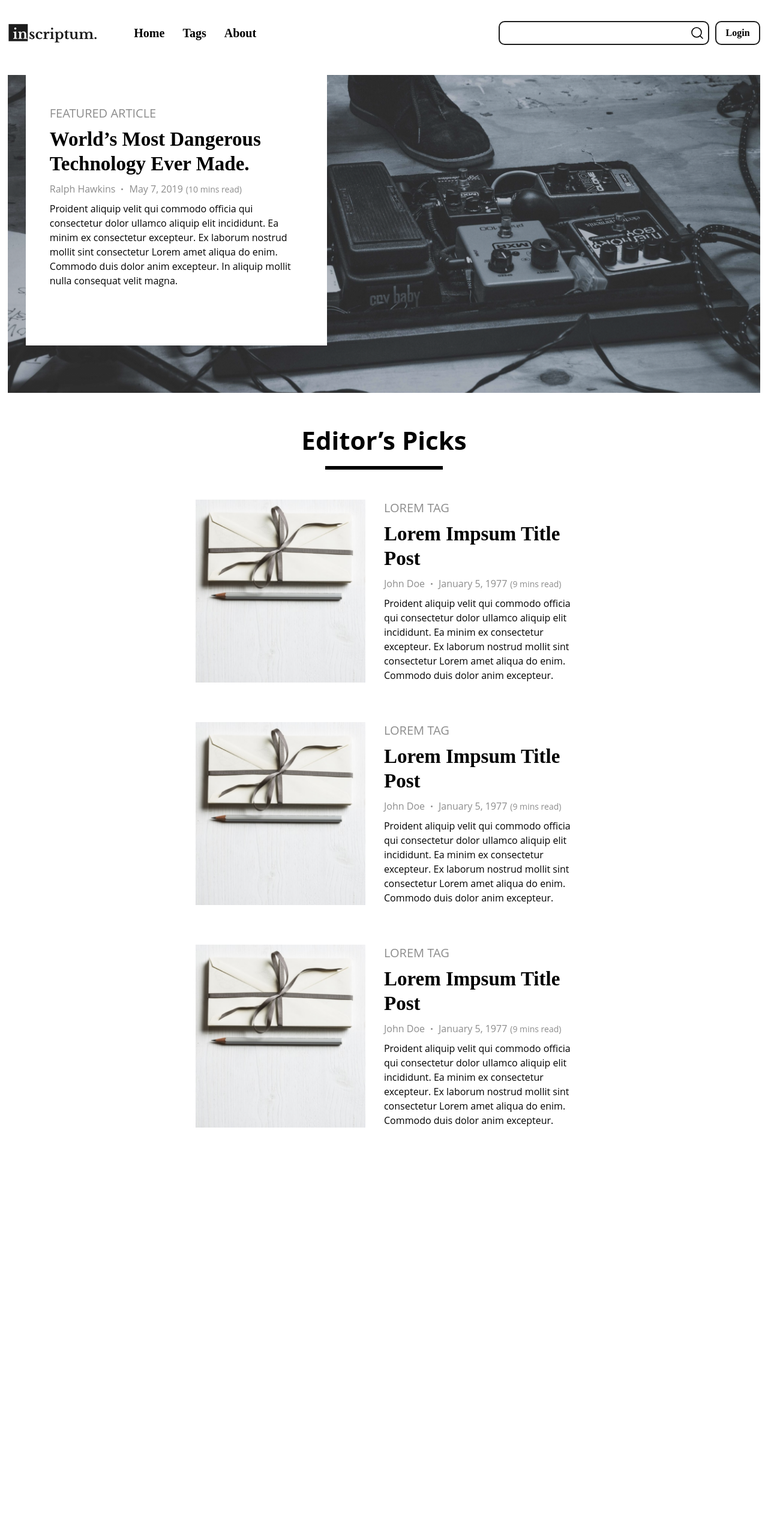
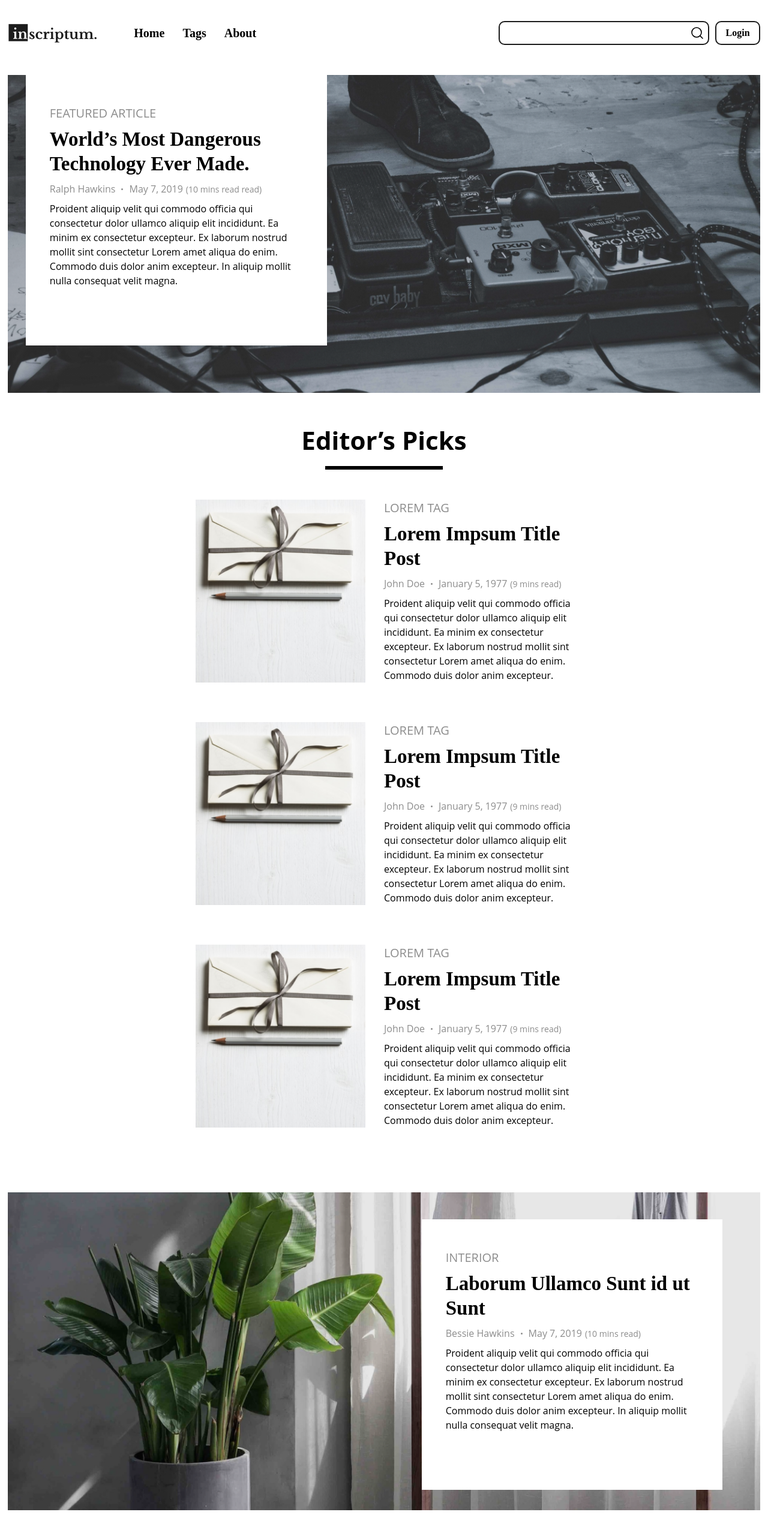
Before and after one commit to nahtandev/inscriptum-blog, a React (Create React App) app in the folder frontend/: page / in a window 1280 px wide. Shown: the top 2556 px of the page at 60% size. Before the commit the page ends 1998 px from the top, so only its background shows below. Built offline with nearby package versions, Linux system fonts and the light colour scheme; a web font is replaced by a local one.

Commit message:
Update component structure & add second featured post on home  page

```diff
--- /dev/null
+++ b/frontend/src/components/common/FeaturedPost/index.jsx
@@ -0,0 +1,50 @@
+/* eslint-disable no-unused-vars */
+import PostItemMetadata from 'components/common/PostItemMetadata';
+import { Flex, LinkBox, LinkOverlay } from '@chakra-ui/react';
+
+export default function FeaturedPost({
+  metaDataStyle = {},
+  wrapperStyle = {},
+  postData = {},
+}) {
+  const defaultStyle = {
+    wrapper: {
+      background: '#',
+      backgroundPosition: { base: 'center' },
+      backgroundRepeat: 'no-repeat',
+      backgroundSize: { base: 'cover' },
+      height: { base: '375px', xl: '530px', lg: '500px', sm: '400px' },
+      width: { base: '100%' },
+    },
+    metaData: {
+      padding: {
+        xl: '50px 40px 40px 40px',
+        lg: '30px 25px 25px 25px',
+        md: '20px 25px 25px 25px',
+        sm: '15px 20px 20px 20px',
+        base: '15px',
+      },
+      top: { lg: '45px', base: '25px' },
+      left: { xl: '55%', lg: '45%', md: '40%', sm: '15%', base: '5%' },
+      background: '#fff',
+      width: { xl: '40%', lg: '45%', md: '55%', sm: '80%', base: '90%' },
+      height: { xl: '85%', lg: '80%', md: '90%', sm: '85%', base: '85%' },
+    },
+  };
+  return (
+    <LinkBox
+      className="featured-post"
+      as="article"
+      {...defaultStyle.wrapper}
+      {...wrapperStyle}
+    >
+      <LinkOverlay href={postData.link}>
+        <PostItemMetadata
+          isFeaturedPost={true}
+          wrapperStyle={{ ...defaultStyle.metaData, ...metaDataStyle }}
+          data={postData}
+        />
+      </LinkOverlay>
+    </LinkBox>
+  );
+}
--- a/frontend/src/components/common/PostItemMetadata/index.jsx
+++ b/frontend/src/components/common/PostItemMetadata/index.jsx
@@ -11,16 +11,18 @@ export default function PostItemMetadata({
     author: 'John Doe',
     createdAt: 'January 5, 1977',
     excerpt: `  Proident aliquip velit qui commodo officia qui consectetur dolor
-    ullamco aliquip elit incididunt. Ea minim ex consectetur excepteur. Ex
-    laborum nostrud mollit sint consectetur Lorem amet aliqua do enim.
-    Commodo duis dolor anim excepteur. `,
+  ullamco aliquip elit incididunt. Ea minim ex consectetur excepteur. Ex
+  laborum nostrud mollit sint consectetur Lorem amet aliqua do enim.
+  Commodo duis dolor anim excepteur. `,
     timeToRead: '9 mins',
-    link: '#',
   },
   wrapperStyle = {
     width: { base: '', sm: '', md: '', lg: '', xl: '50%' },
     height: { base: '', sm: '', md: '', lg: '', xl: '' },
     padding: { xl: '', lg: '', md: '', sm: '', base: '' },
+    top: { base: '', sm: '', md: '', lg: '', xl: '' },
+    left: { base: '', sm: '', md: '', lg: '', xl: '' },
+    right: { base: '', sm: '', md: '', lg: '', xl: '' },
     background: 'none',
   },
   tagsStyle = {
@@ -35,14 +37,13 @@ export default function PostItemMetadata({
     fontSize: { lg: '25px', xl: '33px', md: '20px', sm: '18px', base: '15px' },
     lineHeight: { lg: '30px', xl: '41px', md: '25px', sm: '20px' },
   },
+  isFeaturedPost = false,
 }) {
   return (
-    <LinkBox
+    <Box
       className="post-item-meta-wrapper"
-      backgroundColor={wrapperStyle.background}
-      height={wrapperStyle.height}
-      width={wrapperStyle.width}
-      padding={wrapperStyle.padding}
+      {...wrapperStyle}
+      position={isFeaturedPost && 'relative'}
     >
       <Text
         className="post-item-tags"
@@ -54,16 +55,15 @@ export default function PostItemMetadata({
       >
         {data.tags}
       </Text>
-      <LinkOverlay
-        className="title"
-        href={data.link}
+      <Text
+        // className="title"
         fontFamily="var(--secondary-font-family)"
         fontWeight={titleStyle.fontWeight}
         fontSize={titleStyle.fontSize}
         lineHeight={titleStyle.lineHeight}
       >
         {data.title}
-      </LinkOverlay>
+      </Text>
       <Flex
         color="rgba(28, 28, 28, 0.5)"
         fontSize={{ xl: '16px', sm: '15px', base: '13px' }}
@@ -102,6 +102,6 @@ export default function PostItemMetadata({
       >
         {data.excerpt}
       </Text>
-    </LinkBox>
+    </Box>
   );
 }
--- a/frontend/src/components/common/PostList/index.jsx
+++ b/frontend/src/components/common/PostList/index.jsx
@@ -1,42 +1,38 @@
 /* eslint-disable no-unused-vars */
-import { Box, Flex, VStack } from '@chakra-ui/react';
+import { LinkBox, LinkOverlay, Box, Flex, VStack } from '@chakra-ui/react';
 import PostItemMetadata from 'components/common/PostItemMetadata';
 import PostThumbnail from 'components/common/PostThumbnail';
 import Spacer from 'components/common/Spacer';
 
 export default function PostList({
-  data = [{ id: 'pl-1' }, { id: 'pl-2' }, { id: 'pl-3' }],
-  wrapperWith = { xl: '50%', lg: '70%', md: '80%', sm: '80%', base: '90%' },
-  thumbnailStyle = {
-    width: { sm: '45%', base: '100%' },
-    height: { sm: '100%', base: '50%' },
-    margin: {},
-  },
-  wrapperStyle = {
-    width: { sm: '50%', base: '100%' },
-  },
+  postData = [],
+  wrapperStyle = {},
+  thumbnailStyle = {},
+  metaDataWrapperStyle = {},
 }) {
   return (
-    <VStack width={wrapperWith} className="post-list-wrapper">
-      {data.map((post) => {
+    <VStack {...wrapperStyle} className="post-list-wrapper">
+      {postData.map((post) => {
         return (
           <>
-            <Flex
+            <LinkBox
               //   backgroundColor="blue.100"
               key={post.id}
               className="post-item-wrapper"
-              width="100%"
-              justifyContent="space-between"
-              alignItems="center"
-              flexWrap="wrap"
             >
-              <PostThumbnail
-                margin={thumbnailStyle.margin}
-                boxWidth={thumbnailStyle.width}
-                boxHeight={thumbnailStyle.height}
-              />
-              <PostItemMetadata wrapperStyle={{ width: wrapperStyle.width }} />
-            </Flex>
+              <LinkOverlay
+                display="flex"
+                href="#"
+                width="100%"
+                height="100%"
+                justifyContent="space-between"
+                alignItems="center"
+                flexWrap="wrap"
+              >
+                <PostThumbnail {...thumbnailStyle} />
+                <PostItemMetadata wrapperStyle={{ ...metaDataWrapperStyle }} />
+              </LinkOverlay>
+            </LinkBox>
             <Spacer />
           </>
         );
--- a/frontend/src/components/common/PostThumbnail/index.jsx
+++ b/frontend/src/components/common/PostThumbnail/index.jsx
@@ -1,19 +1,17 @@
 /* eslint-disable no-unused-vars */
-import { LinkBox, LinkOverlay, Image } from '@chakra-ui/react';
+import { Box, Image } from '@chakra-ui/react';
 import postThumbnail from 'assets/images/temp/post-thumbnail.png';
 import { Link as RouterLink } from 'react-router-dom';
 export default function PostThumbnail({
   src = 'https://via.placeholder.com/500',
   alt = 'Lorem Ipsum Post Thumbnail',
   postLink = '#',
-  boxHeight = '100%',
-  boxWidth = '100%',
+  height = '100%',
+  width = '100%',
   margin = {},
-  //   backgroundImage = false,
 }) {
   return (
-    <LinkBox width={boxWidth} height={boxHeight}>
-      <LinkOverlay href={postLink}>
+    <Box width={width} height={height}>
       <Image
         width="100%"
         height="100%"
@@ -23,7 +21,6 @@ export default function PostThumbnail({
         fallbackSrc="https://via.placeholder.com/500"
         objectFit="cover"
       />
-      </LinkOverlay>
-    </LinkBox>
+    </Box>
   );
 }
--- a/frontend/src/pages/DefaultLayoutPages/Home/index.jsx
+++ b/frontend/src/pages/DefaultLayoutPages/Home/index.jsx
@@ -1,8 +1,10 @@
 /* eslint-disable no-unused-vars */
 import { Box, Center, Flex, VStack, Divider, Text } from '@chakra-ui/react';
-import PostList from 'components/common/PostList/index';
+import PostList from 'components/common/PostList';
 import Spacer from 'components/common/Spacer';
-import HomeFeaturedArticle from 'components/DefaultLayoutComponent/FeaturedArticle';
+import FeaturedPost from 'components/common/FeaturedPost';
+import HomePageFirstFeaturedPost from '../../../assets/images/temp/featured-post-cover.png';
+import HomePageSecondFeaturedPost from '../../../assets/images/temp/featured-post-banner.png';
 
 export default function Home() {
   return (
@@ -12,7 +14,29 @@ export default function Home() {
       paddingTop={{ base: '25px' }}
       alignItems="center"
     >
-      <HomeFeaturedArticle />
+      <FeaturedPost
+        metaDataStyle={{
+          marginLeft: { md: '30px', sm: '20px', base: '10px' },
+          top: { sm: '0px', base: '20px' },
+          left: '0',
+        }}
+        wrapperStyle={{
+          background: `linear-gradient(0deg, rgba(28, 28, 28, 0.1), rgba(28, 28, 28, 0.1)), url(${HomePageFirstFeaturedPost});`,
+        }}
+        postData={{
+          tags: 'Featured Article',
+          title: 'World’s Most Dangerous Technology Ever Made.',
+          author: 'Ralph Hawkins',
+          createdAt: 'May 7, 2019',
+          excerpt: `Proident aliquip velit qui commodo officia qui consectetur dolor
+          ullamco aliquip elit incididunt. Ea minim ex consectetur excepteur. Ex
+          laborum nostrud mollit sint consectetur Lorem amet aliqua do enim.
+          Commodo duis dolor anim excepteur. In aliquip mollit nulla consequat
+          velit magna.`,
+          timeToRead: '10 mins read',
+        }}
+      />
+
       <Spacer />
       <Text
         fontWeight="700"
@@ -51,7 +75,36 @@ export default function Home() {
 
       <Spacer />
 
-      <PostList />
+      <PostList
+        wrapperStyle={{
+          width: { xl: '50%', lg: '70%', md: '80%', sm: '80%', base: '90%' },
+        }}
+        metaDataWrapperStyle={{ width: { sm: '50%', base: '100%' } }}
+        thumbnailStyle={{
+          width: { sm: '45%', base: '100%' },
+          height: { sm: '100%', base: '50%' },
+          margin: {},
+        }}
+        postData={[{ id: 'pl-1' }, { id: 'pl-2' }, { id: 'pl-3' }]}
+      />
+
+      <Spacer />
+
+      <FeaturedPost
+        wrapperStyle={{
+          background: `url(${HomePageSecondFeaturedPost})`,
+        }}
+        postData={{
+          title: 'Laborum Ullamco Sunt id ut Sunt',
+          tags: 'Interior',
+          author: 'Bessie Hawkins',
+          createdAt: 'May 7, 2019',
+          excerpt:
+            'Proident aliquip velit qui commodo officia qui consectetur dolor ullamco aliquip elit incididunt. Ea minim ex consectetur excepteur. Ex laborum nostrud mollit sint consectetur Lorem amet aliqua do enim. Commodo duis dolor anim excepteur. In aliquip mollit nulla consequat velit magna.',
+          timeToRead: '10 mins',
+          link: '#second-link',
+        }}
+      />
 
       <Spacer />
     </Flex>
```
Also changed, not shown: frontend/src/assets/images/temp/featured-post-banner.png (added). Lines whose indentation alone changed are shown as unchanged.
